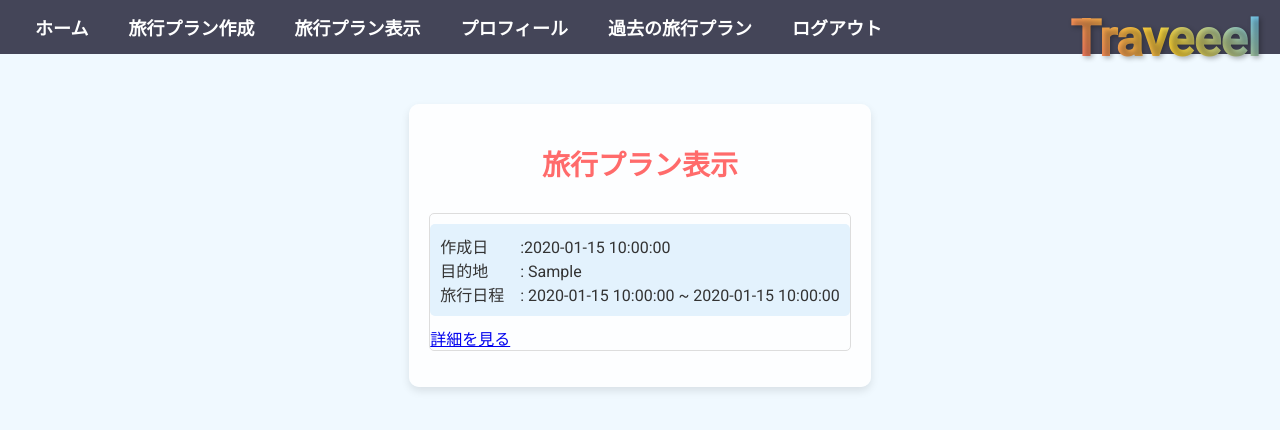
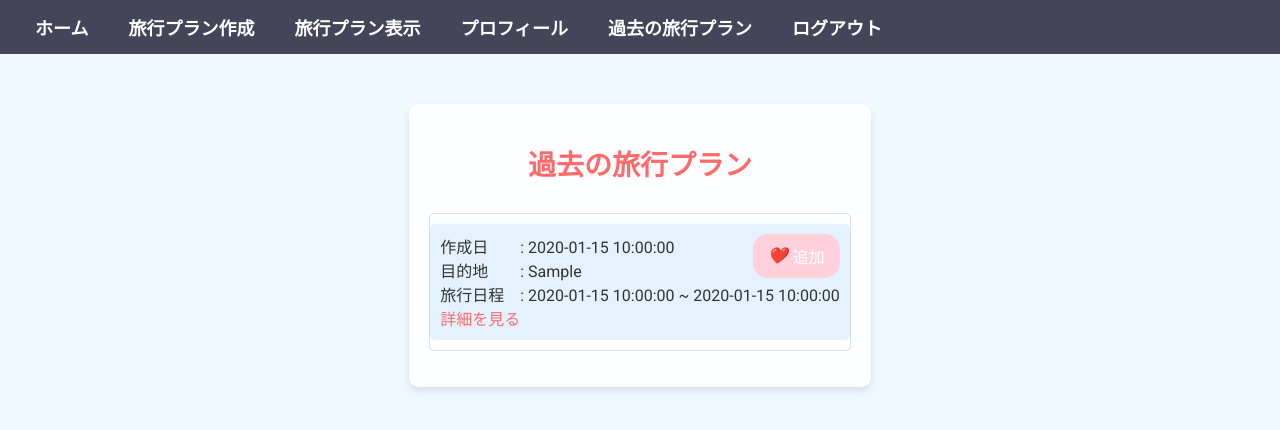
Before and after one commit to 230012yuya/travel, a PHP site: page /view_plans.php in a window 1280 px wide. Shown: the top 430 px of the page. Run offline with PHP 8.4, Linux system fonts and the light colour scheme; the visitor is signed in with stand-in values (Sample User, id 1); tables that the repository leaves empty or names only in its code hold one stand-in row (values such as "Sample post").

Commit message:
ugkufffyigouguo

```diff
--- a/view_plans.php
+++ b/view_plans.php
@@ -17,7 +17,29 @@ if ($conn->connect_error) {
 }
 
 $user_id = $_SESSION['user_id'];
-$sql = "SELECT id, destination, start_date, end_date FROM plans WHERE user_id='$user_id'";
+
+// お気に入りの数を制限するためのクエリ
+$favorites_sql = "SELECT COUNT(*) AS favorite_count FROM user_favorites WHERE user_id='$user_id'";
+$favorites_result = $conn->query($favorites_sql);
+$favorites_count = $favorites_result->fetch_assoc()['favorite_count'];
+
+// お気に入りを追加する処理
+if ($_SERVER['REQUEST_METHOD'] === 'POST') {
+    if ($favorites_count < 3) {
+        $plan_id = $_POST['plan_id'];
+        $insert_sql = "INSERT INTO user_favorites (user_id, plan_id) VALUES ('$user_id', '$plan_id')";
+        if ($conn->query($insert_sql) === TRUE) {
+            echo "<script>alert('お気に入りに追加しました。');</script>";
+        } else {
+            echo "エラー: " . $conn->error;
+        }
+    } else {
+        echo "<script>alert('お気に入りは最大3つまで選択できます。');</script>";
+    }
+}
+
+// ユーザーのプランを取得
+$sql = "SELECT id, destination, start_date, end_date, created_at FROM plans WHERE user_id='$user_id'";
 $result = $conn->query($sql);
 ?>
 
@@ -33,7 +55,7 @@ $result = $conn->query($sql);
             font-family: 'Roboto', sans-serif;
             margin: 0;
             padding: 0;
-            background-color: #f0f9ff; /* 柔らかいパステルブルー */
+            background-color: #f0f9ff;
             color: #333;
             display: flex;
             flex-direction: column;
@@ -42,7 +64,7 @@ $result = $conn->query($sql);
 
         .navbar {
             overflow: hidden;
-            background-color: rgba(50, 50, 70, 0.9); /* 少し濃い目の背景 */
+            background-color: rgba(50, 50, 70, 0.9);
             padding: 0 15px;
             font-size: 18px;
         }
@@ -55,68 +77,80 @@ $result = $conn->query($sql);
             padding: 14px 20px;
             text-decoration: none;
             font-weight: bold;
-            transition: transform 0.3s ease, background-color 0.3s ease, color 0.3s ease;
-        }
-
-        .navbar a:hover {
-            background-color: #ffb6b9; /* 柔らかいピンク */
-            color: #fff;
-            transform: scale(1.05); /* ホバー時の動き */
-        }
-
-        /* Traveeelタイトル */
-        .title {
-            position: absolute;
-            top: 10px;
-            right: 20px;
-            font-size: 50px;
-            font-weight: bold;
-            background: linear-gradient(45deg, #ff6b6b, #ffd93d, #6bc9ff);
-            -webkit-background-clip: text;
-            color: transparent;
-            text-shadow: 2px 2px 5px rgba(0, 0, 0, 0.3);
-            transition: transform 0.3s ease;
-        }
-
-        .title:hover {
-            transform: scale(1.1) rotate(5deg);
         }
 
         main {
             max-width: 1000px;
             margin: 50px auto;
             padding: 20px;
-            background-color: rgba(255, 255, 255, 0.9); /* 半透明の背景 */
+            background-color: rgba(255, 255, 255, 0.9);
             box-shadow: 0 4px 8px rgba(0, 0, 0, 0.1);
             border-radius: 10px;
         }
 
         h1 {
             text-align: center;
-            color: #ff6b6b; /* カラフルな赤 */
-            font-size: 28px; /* タイトルサイズ */
+            color: #ff6b6b;
+            font-size: 28px;
             margin-bottom: 30px;
         }
 
         ul {
-            list-style-type: none; /* リストのスタイルをなしに */
+            list-style-type: none;
             padding: 0;
-            max-height: 400px; /* 最大の高さを設定（必要に応じて調整） */
-            overflow-y: auto; /* 縦方向のスクロールを有効に */
-            border: 1px solid #ddd; /* 境界線を追加 */
-            border-radius: 5px; /* 角を丸める */
+            max-height: 400px;
+            overflow-y: auto;
+            border: 1px solid #ddd;
+            border-radius: 5px;
         }
 
         li {
-            background-color: #e3f2fd; /* 各プランの背景色 */
+            background-color: #e3f2fd;
             margin: 10px 0;
             padding: 10px;
             border-radius: 5px;
-            transition: transform 0.2s;
+            position: relative;
         }
 
         li:hover {
-            transform: scale(1.02); /* ホバー時に少し拡大 */
+            transform: scale(1.02);
+        }
+
+        a {
+            text-decoration: none;
+            color: #ff6b6b;
+        }
+
+         /* 自然な感じのボタンスタイル */
+         .favorite-btn {
+            position: absolute;
+            top: 10px;
+            right: 10px;
+            padding: 10px 15px;
+            background-color: #ffd1dc;
+            color: white;
+            border: none;
+            border-radius: 15px;
+            cursor: pointer;
+            font-size: 16px;
+            display: flex;
+            align-items: center;
+            justify-content: center;
+            transition: background-color 0.3s, transform 0.3s;
+        }
+
+        .favorite-btn:hover {
+            background-color: #ff6b6b;
+            transform: scale(1.05);
+        }
+
+        .favorite-btn:active {
+            background-color: #ff4d4d;
+            transform: scale(0.95);
+        }
+
+        .favorite-btn i {
+            margin-right: 5px;
         }
     </style>
 </head>
@@ -127,31 +161,30 @@ $result = $conn->query($sql);
         <a href="display.php">旅行プラン表示</a>
         <a href="profile.php">プロフィール</a>
         <a href="view_plans.php">過去の旅行プラン</a>
-        <!-- ログアウトボタン -->
         <a href="javascript:void(0);" onclick="confirmLogout()">ログアウト</a>
     </div>
 
-    <!-- Traveeelのタイトル -->
-    <div class="title">Traveeel</div>
-
     <main>
-        <h1>旅行プラン表示</h1>
+        <h1>過去の旅行プラン</h1>
         <ul>
             <?php
-            $sql = "SELECT id, created_at, destination, start_date, end_date FROM plans WHERE user_id='$user_id'";
-            $result = $conn->query($sql);
+            if ($result->num_rows > 0) {
+                while ($row = $result->fetch_assoc()) {
+                    echo "<li>作成日　　: " . $row['created_at'] . "<br>目的地　　: " . $row['destination'] . "<br>旅行日程　: " . $row['start_date'] . " ~ " . $row['end_date'] . "<br>";
 
-            if ($result->num_rows > 0) {
-                // プラン情報を表示するループ
-                while ($row = $result->fetch_assoc()) {
-                    echo "<li>作成日　　:" . $row['created_at'] . " <br>目的地　　: " . $row['destination'] . " <br>旅行日程　: " . $row['start_date'] . " ~ " . $row['end_date'] . "</li>";
-
-                    // ここに詳細リンクを追加
+                    // プラン詳細リンク
                     echo "<a href='plan_detail.php?plan_id=" . $row['id'] . "'>詳細を見る</a>";
 
-                }
+                     // お気に入りボタンをハートアイコンに変更
+                     echo "<form action='add_favorite.php' method='post' style='display:inline-block;'>";
+                     echo "<input type='hidden' name='plan_id' value='" . $row['id'] . "'>";
+                     echo "<button class='favorite-btn'><i>❤️</i>追加</button>";
+                     echo "</form>";
+
+                     echo "</li>";
+                 }
             } else {
-                echo "作成したプランはありません。";
+                echo "<p>作成したプランはありません。</p>";
             }
             $conn->close();
             ?>
@@ -159,11 +192,10 @@ $result = $conn->query($sql);
     </main>
 
     <script>
-        // ログアウト確認ダイアログ
         function confirmLogout() {
             var confirmation = confirm("本当にログアウトしますか？");
             if (confirmation) {
-                window.location.href = "logout.php"; // OKが押された場合はログアウト
+                window.location.href = "logout.php";
             }
         }
     </script>
```
Also changed, not shown: add_favorite.php (added, +28 -0 lines), profile.php (+22 -54 lines).
